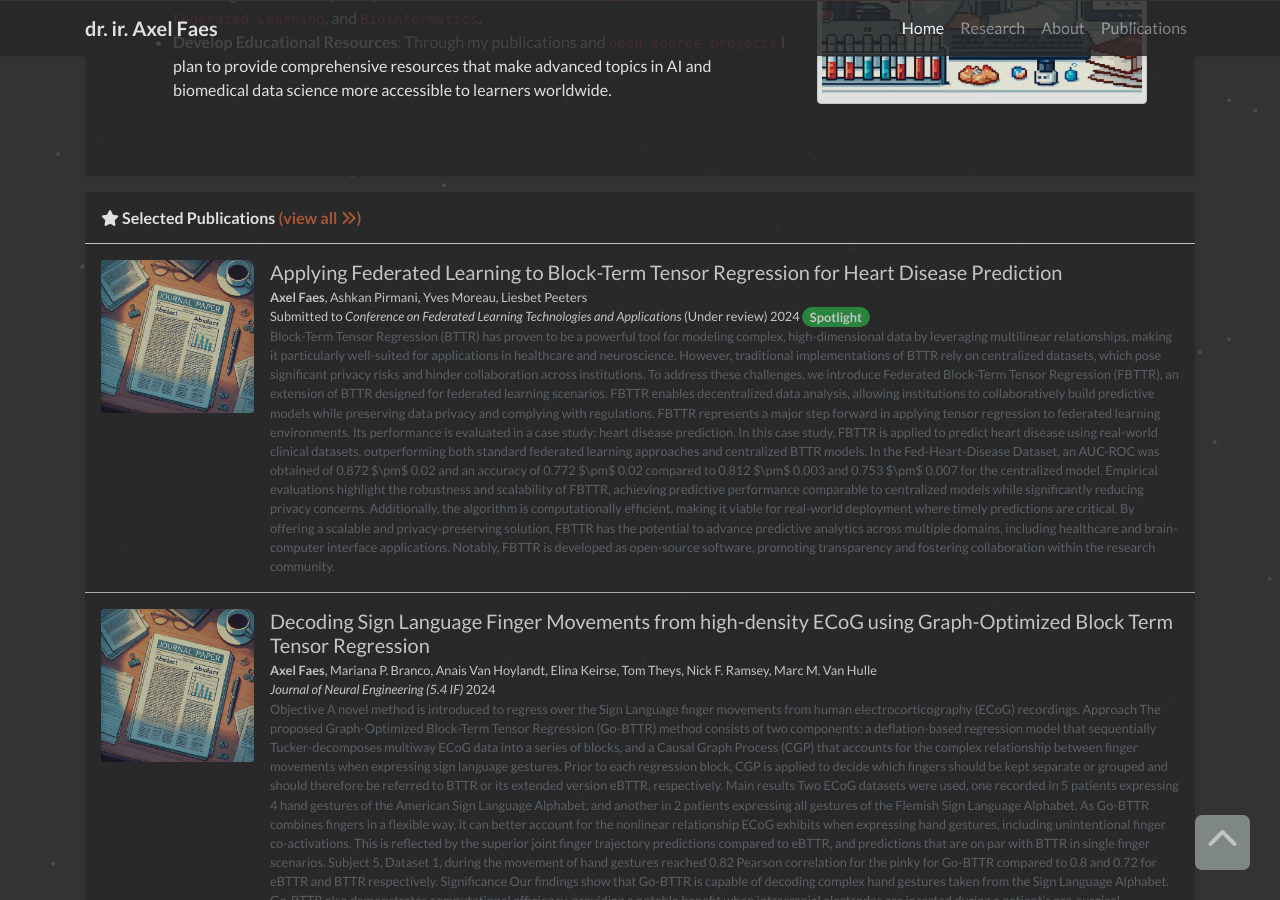
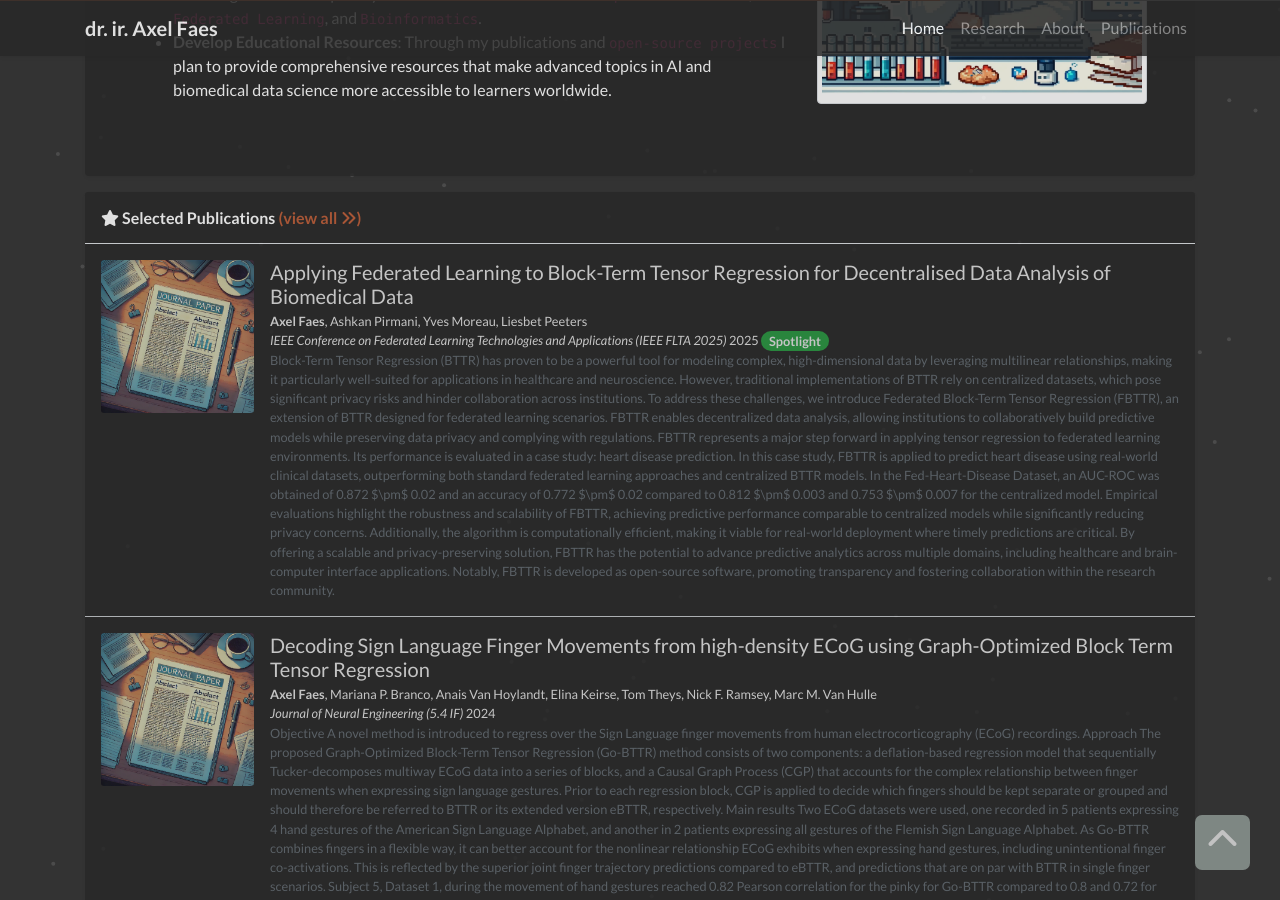
Before and after one commit to TheAxeC/theaxec.github.io, a Jekyll site: the page built from _pages/index.md, in a window 1280 px wide and 900 px high, scrolled down 1443 px. Built offline with Jekyll 4.4.1, drawn with Linux system fonts in a browser that asks for light colours; a style sheet for code colours, icons or effects is not loaded.

Commit message:
Update projects and publications (and add references)

```diff
--- a/_data/publications.yml
+++ b/_data/publications.yml
@@ -31,8 +31,8 @@
           title: "Block-Term Tensor Decomposition for Signal Reconstruction"
           url: ""
           pub_pre: "Submitted to "
-          pub_post: '(Under review)'
-          book: "IEEE Transactions on Biomedical Engineering (4.6 IF)"
+          pub_post: '(in preparation)'
+          # book: "IEEE Transactions on Biomedical Engineering (4.6 IF)"
           cover: /assets/images/covers/publication-journal.webp
           pub_date: 2025
           abstract: ""
@@ -148,8 +148,6 @@
           abstract: "As health data volume and the sophistication of artificial intelligence (AI) tools grow, their potential to transform the management of complex neuroimmunological conditions like multiple sclerosis (MS) has become increasingly evident (1). MS, a chronic immune-mediated inflammatory disorder of the central nervous system, presents a unique challenge in the health sector due to its multifactorial nature and variable progression patterns. Each patient’s journey is marked by distinct symptom trajectories and responses to treatment, demanding personalised approaches in diagnosis, prognosis, and therapeutic interventions. (2, 3). This Special Topic aims to address the clinical complexity of MS by leveraging data driven insights and innovative health initiatives. The overarching goal is to present the current challenges in MS research and explore recent advances and future trends that can significantly impact patient care. Through a Research Topic of reviews, perspectives, and original research articles, we explore how advanced data techniques and innovative health initiatives are shaping the future of MS research and care."
         - authors: Ashkan Pirmani, Edward De Brouwer, Adam Arany, Martijn Oldenhof, Antoine Passemiers, Axel Faes, Tomas Kalincik, Serkan Ozakbas, Riadh Gouider, Barbara Willekens, Dana Horakova, Eva Kubala Havrdova, Francesco Patti, Alexandre Prat, Alessandra Lugaresi, Valentina Tomassini, Pierre Grammond, Elisabetta Cartechini, Izanne Roos, Cavit Boz, Raed Alroughani, Maria Pia Amato, Katherine Buzzard, Jeannette Lechner-Scott, Joana Guimaraes, Claudio Solaro, Oliver Gerlach, Aysun Soysal, Jens Kuhle, Jose Luis Sanchez-Menoyo, Daniele Spitaleri, Tunde Csepany, Bart Van Wijmeersch, Radek Ampapa, Julie Prevost, Samia J. Khoury, Vincent van Pesch, Nevin John, Davide Maimone, Bianca Weinstock-Guttman, Guy Laureys, Pamela McCombe, Yolanda Blanco, Ayse Altintas, Abdullah Al-Asmi, Justin Garber, Anneke van der Walt, Helmut Butzkueven, Koen de Gans, Csilla Rozsa, Bruce Taylor, Talal Al-Harbi, Attila Sas, Cecilia Rajda, Orla Gray, Danny Decoo, William M Carroll, Allan G Kermode, Marzena Fabis-Pedrini, Deborah Mason, Angel Perez Sempere, Mihaela Simu, Neil Shuey, Bhim Singhal, Marija Cauchi, Todd A. Hardy, Sudarshini Ramanathan, Patrice Lalive, Carmen-Adella Sirbu, Stella Hughes, Tamara Castillo Trivino, Liesbet M. Peeters, and Yves Moreau
           title: Personalized Federated Learning for Predicting Disability Progression in Multiple Sclerosis Using Real-World Routine Clinical Data
-          # pub_pre: "Submitted to "
-          # pub_post: '(Under review)'
           cover: /assets/images/covers/publication-journal.webp
           book: "npj Digital Medicine (15.357 IF)"
           pub_date: 2025
@@ -239,18 +237,15 @@
     title: Conference Papers
     papers:
         - authors: Axel Faes, Ashkan Pirmani, Yves Moreau, Liesbet Peeters
-          title: Applying Federated Learning to Block-Term Tensor Regression for Heart Disease Prediction
+          title: Applying Federated Learning to Block-Term Tensor Regression for Decentralised Data Analysis of Biomedical Data
           url: ""
-          book: "Conference on Federated Learning Technologies and Applications"
-          pub_pre: "Submitted to "
-          pub_post: '(Under review)'
+          book: "IEEE Conference on Federated Learning Technologies and Applications (IEEE FLTA 2025)"
           pub_last: '<span class="badge badge-pill badge-custom badge-success">Spotlight</span>'
-          pub_date: 2024
+          pub_date: 2025
           selected: true
           order: "first"
           cover: /assets/images/covers/publication-journal.webp
           hide: false
-          # cover: "/assets/img/publications/journal/journal-1.jpg"
           abstract: >-
             Block-Term Tensor Regression (BTTR) has proven to be a powerful tool for modeling complex, high-dimensional data by leveraging multilinear relationships, making it particularly well-suited for applications in healthcare and neuroscience. However, traditional implementations of BTTR rely on centralized datasets, which pose significant privacy risks and hinder collaboration across institutions. To address these challenges, we introduce Federated Block-Term Tensor Regression (FBTTR), an extension of BTTR designed for federated learning scenarios. FBTTR enables decentralized data analysis, allowing institutions to collaboratively build predictive models while preserving data privacy and complying with regulations.
 
--- a/_includes/widgets/cv_item.html
+++ b/_includes/widgets/cv_item.html
@@ -67,6 +67,7 @@
                 "{{item.title}}"
             {% if item.url and item.url != "" %} </a> {% endif %}
             {{item.pub_pre}} {{item.book}} {{item.pub_post}}
+            {{item.duration}}
             {{ item.location }}
             {{item.pub_data}}
             {{item.pub_last}}
```
Also changed, not shown: _data/data.yml (+43 -43 lines), _pages/cv.md (+13 -0 lines).
